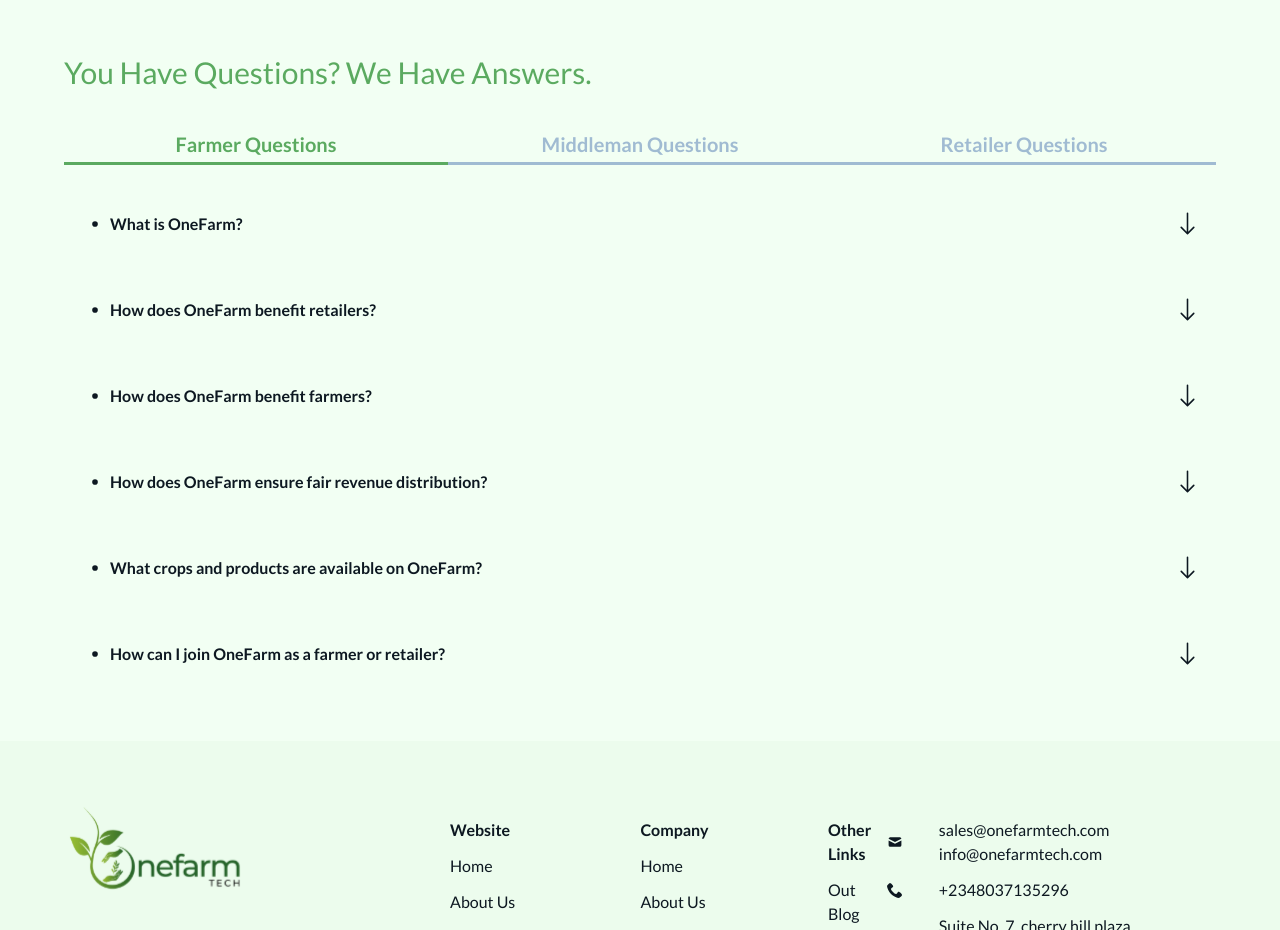
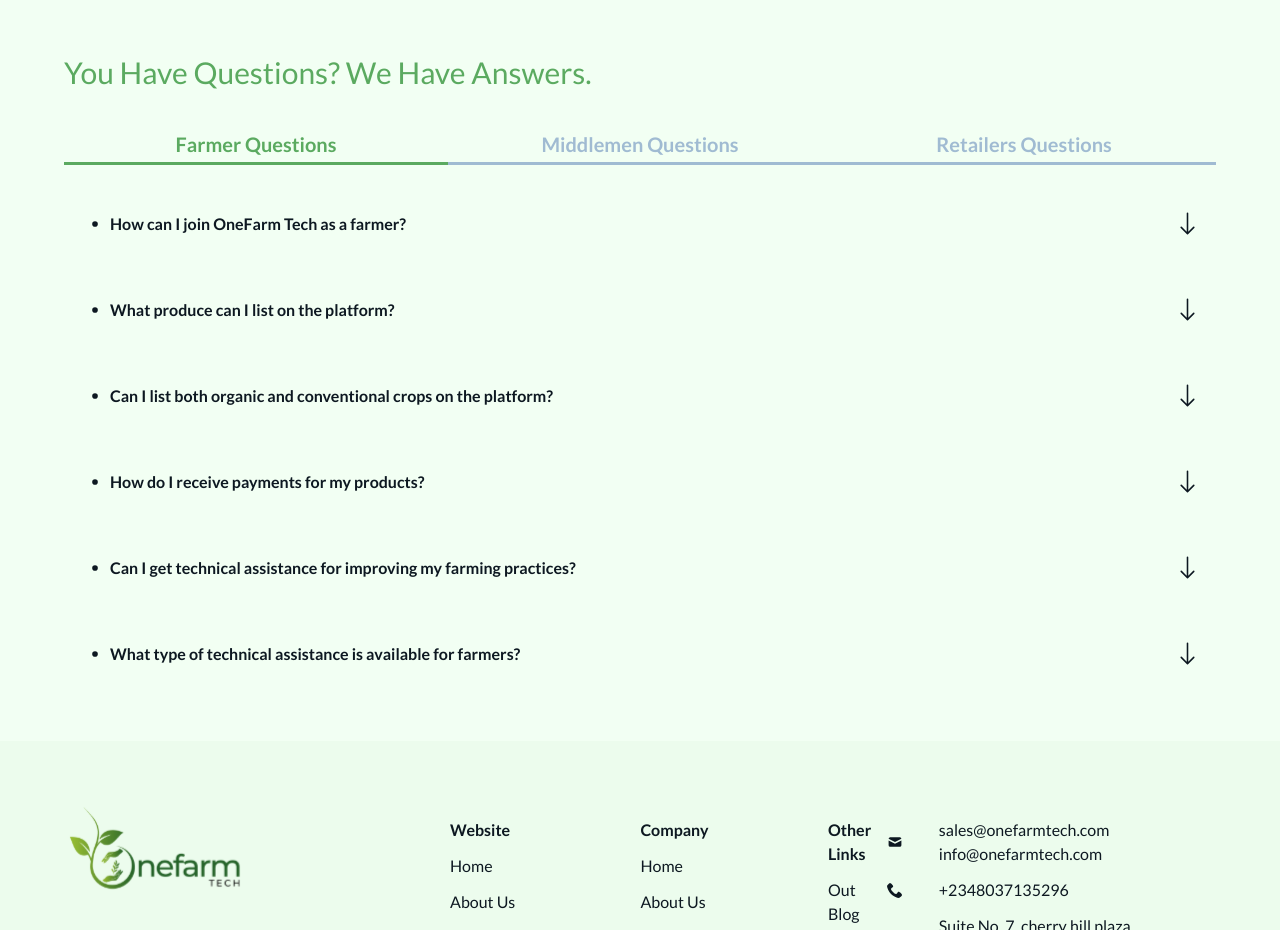
Before and after one commit to OneFarmTech/FE, a React (Vite) app: page / in a window 1280 px wide. Shown: the part 5366-6296 px from the top of the page. Built offline with nearby package versions, Linux system fonts and the light colour scheme.

Commit message:
Add faqs

```diff
--- a/src/components/Faq.jsx
+++ b/src/components/Faq.jsx
@@ -11,105 +11,100 @@
       desc: [
         {
           id: 1,
-          question: "What is OneFarm?",
-          answer: "OneFarm is a technology-driven platform that empowers smallholder farmers in Nigeria by connecting them directly with retailers, streamlining the agricultural supply chain, and ensuring fair revenue distribution.",
+          question: "How can I join OneFarm Tech as a farmer?",
+          answer: 'You can easily join OneFarm Tech by clicking on the "Sign Up" button and providing your details and contact information. Our team will review your application, and upon approval, you can start using the platform.',
         },
         {
           id: 2,
-          question: "How does OneFarm benefit retailers?",
-          answer: "OneFarm is a technology-driven platform that empowers smallholder farmers in Nigeria by connecting them directly with retailers, streamlining the agricultural supply chain, and ensuring fair revenue distribution.",
+          question: "What produce can I list on the platform?",
+          answer: "You can list a wide range of produce on OneFarm Tech, including fruits, vegetables, grains, and more. If you have any unique or special crops/produce, feel free to add them too",
         },
         {
           id: 3,
-          question: "How does OneFarm benefit farmers?",
-          answer: "OneFarm is a technology-driven platform that empowers smallholder farmers in Nigeria by connecting them directly with retailers, streamlining the agricultural supply chain, and ensuring fair revenue distribution.",
+          question: "Can I list both organic and conventional crops on the platform?",
+          answer: "Yes! OneFarm Tech allows you to list both organic and conventional crops, enabling you to cater to different market demands.",
         },
         {
           id: 4,
-          question: "How does OneFarm ensure fair revenue distribution?",
-          answer: "OneFarm is a technology-driven platform that empowers smallholder farmers in Nigeria by connecting them directly with retailers, streamlining the agricultural supply chain, and ensuring fair revenue distribution.",
+          question: "How do I receive payments for my products?",
+          answer: "Once your products are ordered and delivered successfully, payments will be transferred to your registered bank account securely through our payment gateway.",
         },
         {
           id: 5,
-          question: "What crops and products are available on OneFarm?",
-          answer: "OneFarm is a technology-driven platform that empowers smallholder farmers in Nigeria by connecting them directly with retailers, streamlining the agricultural supply chain, and ensuring fair revenue distribution.",
+          question: "Can I get technical assistance for improving my farming practices?",
+          answer: "Yes! OneFarm Tech provides technical assistance and educational resources to help you improve your farming techniques, optimize productivity, and adopt sustainable practices.",
         },
         {
           id: 6,
-          question: "How can I join OneFarm as a farmer or retailer?",
-          answer: "OneFarm is a technology-driven platform that empowers smallholder farmers in Nigeria by connecting them directly with retailers, streamlining the agricultural supply chain, and ensuring fair revenue distribution.",
+          question: "What type of technical assistance is available for farmers?",
+          answer: "OneFarm Tech offers expert guidance on crop management, pest control, sustainable farming practices, and more through our comprehensive library of educational resources and local workshops.",
         }
       ]
     },
     {
-      label: "Middleman Questions",
+      label: "Middlemen Questions",
       value: "middle",
       desc: [
         {
           id: 1,
-          question: "What is OneFarm?",
-          answer: "OneFarm is a technology-driven platform that empowers smallholder farmers in Nigeria by connecting them directly with retailers, streamlining the agricultural supply chain, and ensuring fair revenue distribution.",
+          question: "How can I connect with farmers on the platform?",
+          answer: "As a middleman, you can explore our extensive farmer network, send connection requests, and initiate collaborations for sourcing products.",
         },
         {
           id: 2,
-          question: "How does OneFarm benefit retailers?",
-          answer: "OneFarm is a technology-driven platform that empowers smallholder farmers in Nigeria by connecting them directly with retailers, streamlining the agricultural supply chain, and ensuring fair revenue distribution.",
+          question: "How do I manage my farmer network and connections?",
+          answer: "As a middleman, you can efficiently manage your farmer network through our intuitive dashboard, track connections, and foster collaborations.",
         },
         {
           id: 3,
-          question: "How does OneFarm benefit farmers?",
-          answer: "OneFarm is a technology-driven platform that empowers smallholder farmers in Nigeria by connecting them directly with retailers, streamlining the agricultural supply chain, and ensuring fair revenue distribution.",
+          question: "Can I access historical sales data and performance metrics?",
+          answer: "Yes, our platform provides comprehensive historical sales data, performance metrics, and commission reports to help you assess and improve your business strategies.",
         },
         {
           id: 4,
-          question: "How does OneFarm ensure fair revenue distribution?",
-          answer: "OneFarm is a technology-driven platform that empowers smallholder farmers in Nigeria by connecting them directly with retailers, streamlining the agricultural supply chain, and ensuring fair revenue distribution.",
+          question: "What market insights are available for middlemen?",
+          answer: "OneFarm Tech offers comprehensive market insights, demand forecasts, and competitor analysis to help you make strategic decisions and optimize your operations.",
         },
         {
           id: 5,
-          question: "What crops and products are available on OneFarm?",
-          answer: "OneFarm is a technology-driven platform that empowers smallholder farmers in Nigeria by connecting them directly with retailers, streamlining the agricultural supply chain, and ensuring fair revenue distribution.",
+          question: "How do I manage logistics and distribution?",
+          answer: "Our platform provides tools for optimizing logistics, tracking deliveries, and managing inventory, ensuring smooth operations for your business.",
         },
         {
           id: 6,
-          question: "How can I join OneFarm as a farmer or retailer?",
-          answer: "OneFarm is a technology-driven platform that empowers smallholder farmers in Nigeria by connecting them directly with retailers, streamlining the agricultural supply chain, and ensuring fair revenue distribution.",
+          question: "Does OneFarm Tech offer integration with third-party logistics services?",
+          answer: "Yes, we offer seamless integration with trusted logistics partners, streamlining your distribution operations and ensuring timely deliveries.",
         }
       ]
     },
     {
-      label: "Retailer Questions",
+      label: "Retailers Questions",
       value: "retail",
       desc: [
         {
           id: 1,
-          question: "What is OneFarm?",
-          answer: "OneFarm is a technology-driven platform that empowers smallholder farmers in Nigeria by connecting them directly with retailers, streamlining the agricultural supply chain, and ensuring fair revenue distribution.",
+          question: "How do I place an order for products?",
+          answer: "It's simple! Browse the product listings, select the items you need, add them to your cart, and proceed to the checkout page to place your order.",
         },
         {
           id: 2,
-          question: "How does OneFarm benefit retailers?",
-          answer: "OneFarm is a technology-driven platform that empowers smallholder farmers in Nigeria by connecting them directly with retailers, streamlining the agricultural supply chain, and ensuring fair revenue distribution.",
+          question: "Is the supply chain information transparent?",
+          answer: "Absolutely! OneFarm Tech emphasizes transparency. You can access real-time supply chain information, including the farm of origin, transportation details, and handling processes.",
         },
         {
           id: 3,
-          question: "How does OneFarm benefit farmers?",
-          answer: "OneFarm is a technology-driven platform that empowers smallholder farmers in Nigeria by connecting them directly with retailers, streamlining the agricultural supply chain, and ensuring fair revenue distribution.",
+          question: "Can I set up recurring orders for specific products?",
+          answer: "Absolutely! Our platform allows you to set up recurring orders for regularly stocked products, ensuring a seamless supply for your business. Except for seasonal products which we’ll inform you about.",
         },
         {
           id: 4,
-          question: "How does OneFarm ensure fair revenue distribution?",
-          answer: "OneFarm is a technology-driven platform that empowers smallholder farmers in Nigeria by connecting them directly with retailers, streamlining the agricultural supply chain, and ensuring fair revenue distribution.",
+          question: "Can I get market insights and demand forecasts?",
+          answer: "Yes, you can! OneFarm Tech provides valuable market insights, pricing trends, and demand forecasts to help you make informed buying decisions.",
         },
         {
           id: 5,
-          question: "What crops and products are available on OneFarm?",
-          answer: "OneFarm is a technology-driven platform that empowers smallholder farmers in Nigeria by connecting them directly with retailers, streamlining the agricultural supply chain, and ensuring fair revenue distribution.",
-        },
-        {
-          id: 6,
-          question: "How can I join OneFarm as a farmer or retailer?",
-          answer: "OneFarm is a technology-driven platform that empowers smallholder farmers in Nigeria by connecting them directly with retailers, streamlining the agricultural supply chain, and ensuring fair revenue distribution.",
+          question: "How do I pay for my orders?",
+          answer: "We offer multiple secure payment options, including credit/debit cards, online banking, and mobile wallets, for your convenience.",
         }
       ]
     }
```
